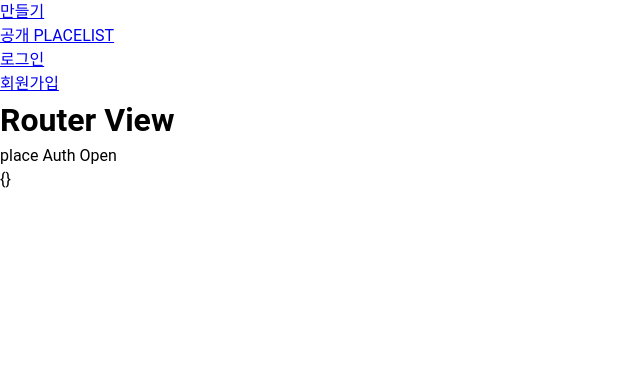
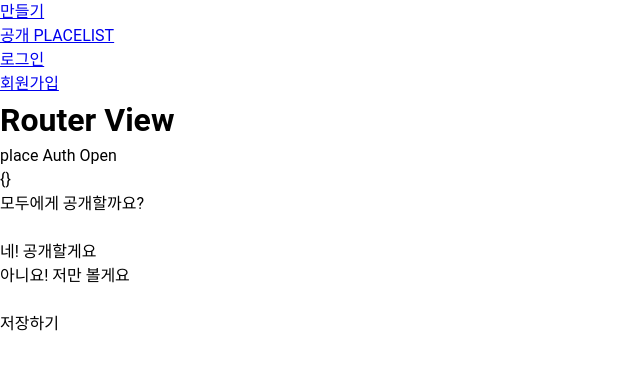
Before and after one commit to iihye/OurTrip, a Vue app in the folder FE/ourtrip/: page /place/open in a window 1280 px wide. Shown: the top 370 px of the page, without its empty margins (0-640 px from the left). Built offline with nearby package versions, Linux system fonts and the light colour scheme.

Commit message:
feat: list 공개 여부 페이지 완성

```diff
--- a/FE/ourtrip/src/components/place/PlaceCover.vue
+++ b/FE/ourtrip/src/components/place/PlaceCover.vue
@@ -32,7 +32,7 @@ const selectHandler = (image_url) => {
 };
 
 const nextButtonHandler = () => {
-  listInfo.value = { ...listInfo.value, img: selectImageUrl.value };
+  listInfo.value = { ...listInfo.value, list_img: selectImageUrl.value };
   console.log(listInfo.value);
   router.push({ name: "place-open" });
 };
--- a/FE/ourtrip/src/components/place/PlaceLocation.vue
+++ b/FE/ourtrip/src/components/place/PlaceLocation.vue
@@ -33,7 +33,7 @@ const selectHandler = (item) => {
 };
 
 const nextButtonHandler = () => {
-  listInfo.value = { places: selectList.value };
+  listInfo.value = { list_places: selectList.value };
   router.push({ name: "place-title" });
 };
 </script>
--- a/FE/ourtrip/src/components/place/PlaceOpen.vue
+++ b/FE/ourtrip/src/components/place/PlaceOpen.vue
@@ -1,14 +1,35 @@
 <script setup>
+import { ref } from "vue";
 import { usePlaceStore } from "@/stores/place";
 import { storeToRefs } from "pinia";
 
 const placeStore = usePlaceStore();
 const { listInfo } = storeToRefs(placeStore);
+
+const selectIsOpen = ref(false);
+
+const openButtonHandler = () => {
+  selectIsOpen.value = true;
+};
+
+const saveButtonHandler = () => {
+  listInfo.value = { ...listInfo.value, list_open: selectIsOpen.value };
+  console.log(listInfo.value);
+  // list-my
+};
 </script>
 
 <template>
   <div>place Auth Open</div>
   {{ listInfo }}
+  <p>모두에게 공개할까요?</p>
+  <br />
+  <button @click="openButtonHandler">네! 공개할게요</button>
+  <br />
+  <button>아니요! 저만 볼게요</button>
+  <br />
+  <br />
+  <button @click="saveButtonHandler">저장하기</button>
 </template>
 
 <style scoped></style>
--- a/FE/ourtrip/src/components/place/PlaceTitle.vue
+++ b/FE/ourtrip/src/components/place/PlaceTitle.vue
@@ -10,7 +10,7 @@ const { listInfo } = storeToRefs(placeStore);
 
 const title = ref("");
 const nextButtonHandler = () => {
-  listInfo.value = { ...listInfo.value, title: title.value };
+  listInfo.value = { ...listInfo.value, list_name: title.value };
   router.push({ name: "place-cover" });
 };
 </script>
```
